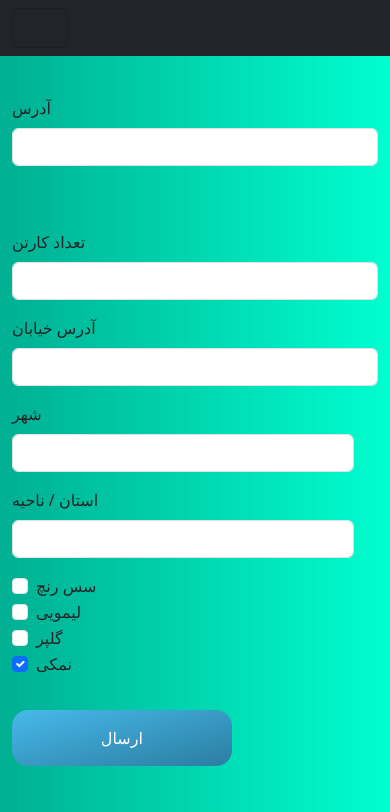
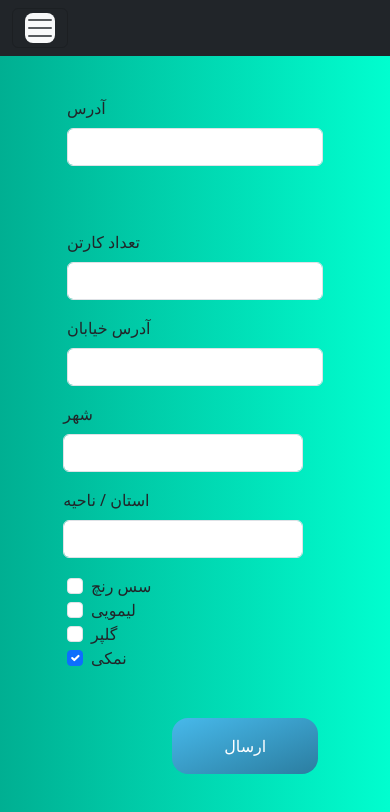
Before and after one commit to ErfanKhansari/finall-project, a plain HTML site: page sabt.html in a window 390 px wide. Shown: the top 812 px of the page. Drawn offline with Linux system fonts and the light colour scheme.

Commit message:
sabt page responsive

```diff
--- a/assets/style.css
+++ b/assets/style.css
@@ -268,4 +268,19 @@ responsive */
         display: flex;
         justify-content: center;
     }
+    .form-resp{
+        width: 70%;
+        margin: auto;
+    }
+    .btn-style4{
+        padding: 1rem;
+        width: 40%;
+        background-image: linear-gradient(to bottom right, rgb(71, 185, 235), rgb(43, 125, 160));
+        color: white;
+        border: none;
+        border-radius: 1rem;
+        margin-top: auto;
+        margin-left: 10rem;
+        margin-top: 3rem;
+    }
 }
--- a/sabt.html
+++ b/sabt.html
@@ -15,7 +15,7 @@
         <div class="container-fluid">
 
           <button class="navbar-toggler" type="button" data-bs-toggle="collapse" data-bs-target="#navbarSupportedContent" aria-controls="navbarSupportedContent" aria-expanded="false" aria-label="Toggle navigation">
-            <span class="navbar-toggler-icon"></span>
+            <span class="navbar-toggler-icon bg-light rounded-3"></span>
           </button>
           <div class="collapse navbar-collapse" id="navbarSupportedContent">
             <ul class="navbar-nav me-auto mb-2 mb-lg-0">
@@ -41,7 +41,7 @@
     <div class="container ">
         <div class="row mt-5" >
             <div class="col-lg-6" style="margin-top: 3rem;">
-                <form>
+                <form class="form-resp">
                     <div class="mb-3">
                         <label for="exampleInputEmail1" class="form-label"> آدرس</label>
                         <input type="text" class="form-control" id="exampleInputEmail1" aria-describedby="emailHelp">
@@ -49,7 +49,7 @@
                 </form>
             </div>
             <div class="col-lg-6">
-                <form>
+                <form class="form-resp">
                     <div class="mb-3">
                         <label for="exampleInputEmail1" class="form-label" style="margin-top: 3rem;">تعداد کارتن</label>
                         <input type="number" class="form-control" id="exampleInputEmail1" aria-describedby="emailHelp">
@@ -57,16 +57,16 @@
                 </form>
             </div>
             <div class="col-lg-6">
-                <form>
+                <form class="form-resp">
                     <div class="mb-3">
                         <label for="exampleInputEmail1" class="form-label"> آدرس خیابان</label>
                         <input type="text" class="form-control" id="exampleInputEmail1" aria-describedby="emailHelp">
                     </div>
-                </form>
+                </form >
             </div>
             <div class="row">
                 <div class="col-lg-6">
-                    <form>
+                    <form class="form-resp">
                         <div class="mb-3">
                             <label for="exampleInputEmail1" class="form-label"> شهر </label>
                             <input type="text" class="form-control" id="exampleInputEmail1" aria-describedby="emailHelp">
@@ -74,7 +74,7 @@
                     </form>
                 </div>
                 <div class="col-lg-6">
-                    <form>
+                    <form class="form-resp">
                         <div class="mb-3">
                             <label for="exampleInputEmail1" class="form-label"> استان / ناحیه </label>
                             <input type="text" class="form-control" id="exampleInputEmail1" aria-describedby="emailHelp">
@@ -85,25 +85,25 @@
         </div>
         <div class="row">
             <div class="col-lg-6">
-                <div class="form-check">
+                <div class="form-check form-resp">
                     <input class="form-check-input" type="checkbox" value="" id="flexCheckDefault">
                     <label class="form-check-label" for="flexCheckDefault">
                       سس رنچ
                     </label>
                   </div>
-                  <div class="form-check">
+                  <div class="form-check form-resp">
                     <input class="form-check-input" type="checkbox" value="" id="flexCheckDefault">
                     <label class="form-check-label" for="flexCheckDefault">
                       لیمویی
                     </label>
                   </div>
-                  <div class="form-check">
+                  <div class="form-check form-resp" >
                     <input class="form-check-input" type="checkbox" value="" id="flexCheckDefault">
                     <label class="form-check-label" for="flexCheckDefault">
                       گلپر
                     </label>
                   </div>
-                  <div class="form-check">
+                  <div class="form-check form-resp">
                     <input class="form-check-input" type="checkbox" value="" id="flexCheckChecked" checked>
                     <label class="form-check-label" for="flexCheckChecked">
                       نمکی
@@ -111,7 +111,7 @@
                   </div>
             </div>
             <div class="col-lg-3">
-                <button class="btn-style">
+                <button class="btn-style4">
                     <a href="./contactus.html" class="link-style">
                          ارسال
                     </a>
@@ -121,7 +121,7 @@
     </div>
     <footer style="margin-top: 3rem;">
         <div class="row pattern-white">
-            <div class="col-lg-6 df1">
+            <div class="col-lg-6 df1 footer-resp">
                 <p style="color: white; text-align: center;">
                     اگر به دنبال طعمی هیجان‌انگیز و متفاوت برای شروع تابستان می‌گردید، تخمه لیوانی هیتون را
                     امتحان کنید! طعم ساده و خودمانی‌اش همچون سفر‌های بین‌شهری و کوتاه تابستانی، لذت‌بخش است.
```
